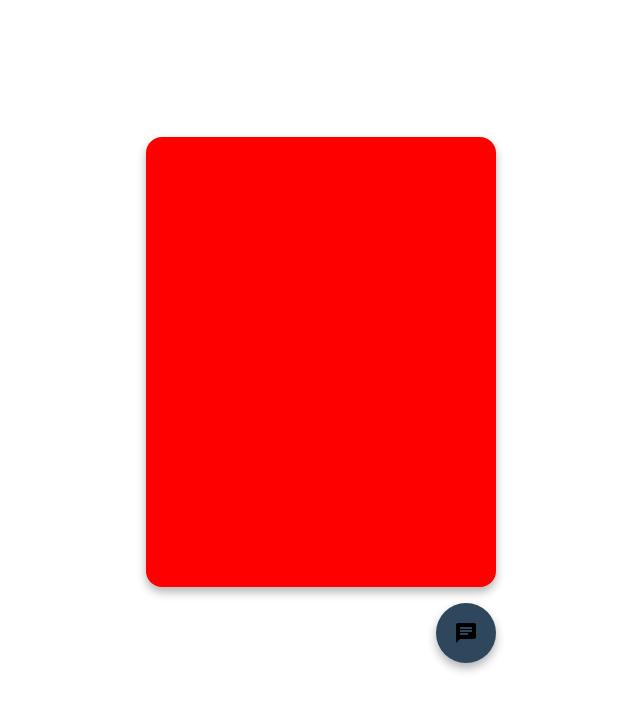
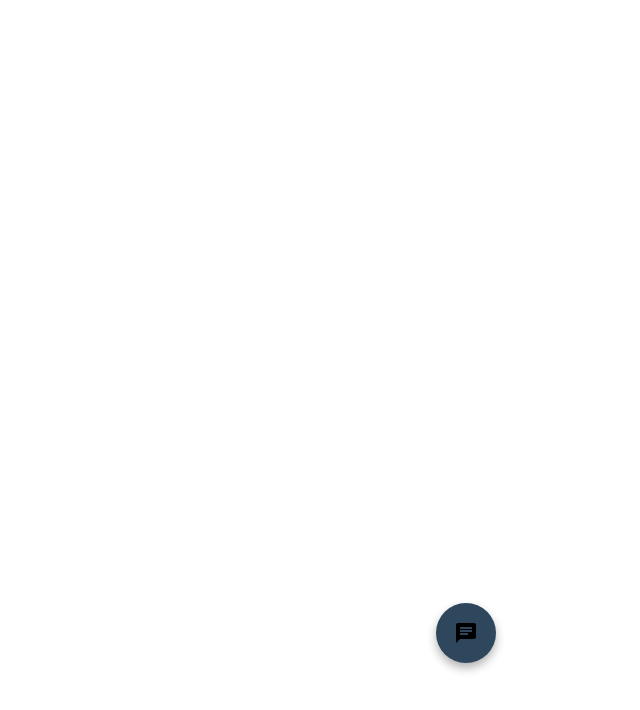
Before and after one commit to rady-ben/bubbleNaseej, a Next.js app: page / in a window 1280 px wide. Shown: the top 710 px of the page, without its empty margins (319-959 px from the left). Built offline with nearby package versions, Linux system fonts and the light colour scheme.

Commit message:
add animation to messages container

```diff
--- a/src/component/Bubble/Bubble.tsx
+++ b/src/component/Bubble/Bubble.tsx
@@ -9,7 +9,7 @@ export default function Bubble() {
   const toggle = () => setIsOpened(!isOpened);
   return (
     <Box display="flex" flexDirection="column" alignItems="flex-end">
-      <Conversation />
+      <Conversation isOpened={isOpened} />
       <Box mt={2}>
         <Button isOpened={isOpened} onClick={toggle} />
       </Box>
--- a/src/component/Bubble/Conversation/Conversation.tsx
+++ b/src/component/Bubble/Conversation/Conversation.tsx
@@ -1,11 +1,26 @@
-import React from "react";
+import React, { useState, useEffect } from "react";
 import Container from "./Container";
+import { Box } from "@mui/material";
 
 type Props = {
   isOpened?: boolean;
-  onClick: () => void;
 };
 
 export default function Conversation({ isOpened }: Props) {
-  return <Container></Container>;
+  const [opacity, setOpacity] = useState(1);
+
+  useEffect(() => {
+    setOpacity(isOpened ? 1 : 0);
+  }, [isOpened]);
+
+  return (
+    <Box
+      sx={{
+        transition: "all 0.3s ease-in",
+        opacity,
+      }}
+    >
+      <Container></Container>
+    </Box>
+  );
 }
```
